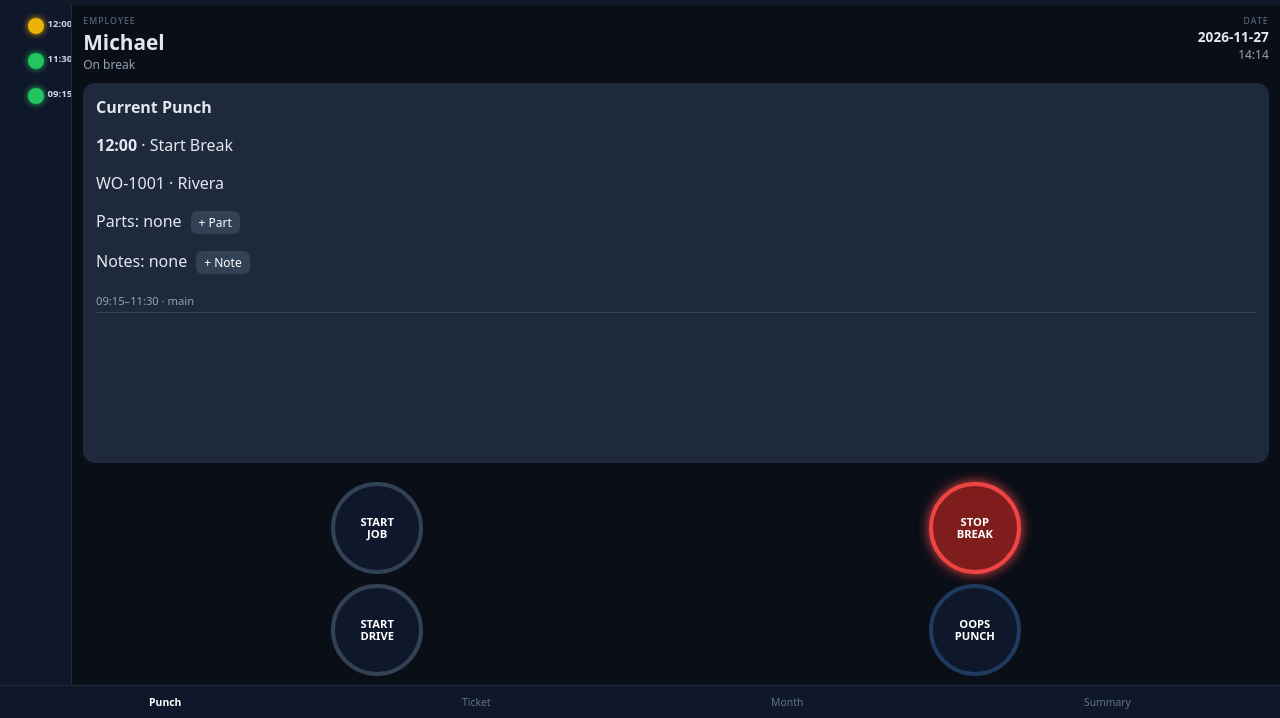
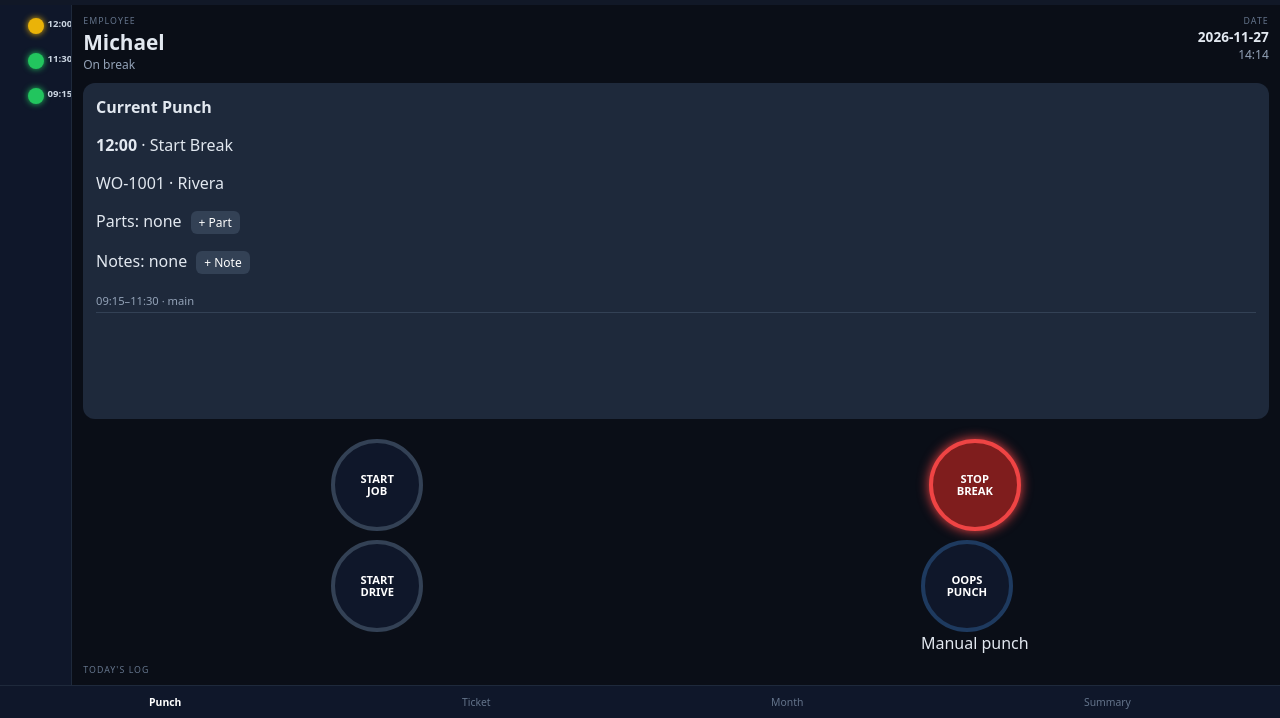
Before and after one commit to chexwave/timechex-clean, a plain HTML site: page index.html in a window 1280 px wide. Shown: the part 82-800 px from the top of the page. Drawn offline with Linux system fonts and the light colour scheme.

Commit message:
Add helper text under rings and today's log strip

```diff
--- a/index.html
+++ b/index.html
@@ -38,10 +38,26 @@
         </div>
         <div id="punch-card" class="card"></div>
         <div class="actions">
-          <button id="btn-job" class="action ring">START<br>JOB</button>
-          <button id="btn-break" class="action ring">START<br>BREAK</button>
-          <button id="btn-drive" class="action ring">START<br>DRIVE</button>
-          <button id="btn-oops" class="action ring oops">OOPS<br>PUNCH</button>
+          <div class="action-wrap">
+            <button id="btn-job" class="action ring">START<br>JOB</button>
+            <div class="helper" id="helper-job"></div>
+          </div>
+          <div class="action-wrap">
+            <button id="btn-break" class="action ring">START<br>BREAK</button>
+            <div class="helper" id="helper-break"></div>
+          </div>
+          <div class="action-wrap">
+            <button id="btn-drive" class="action ring">START<br>DRIVE</button>
+            <div class="helper" id="helper-drive"></div>
+          </div>
+          <div class="action-wrap">
+            <button id="btn-oops" class="action ring oops">OOPS<br>PUNCH</button>
+            <div class="helper" id="helper-oops">Manual punch</div>
+          </div>
+        </div>
+        <div class="log-strip">
+          <div class="label">TODAY'S LOG</div>
+          <div id="today-log"></div>
         </div>
       </section>
     </div>
```
